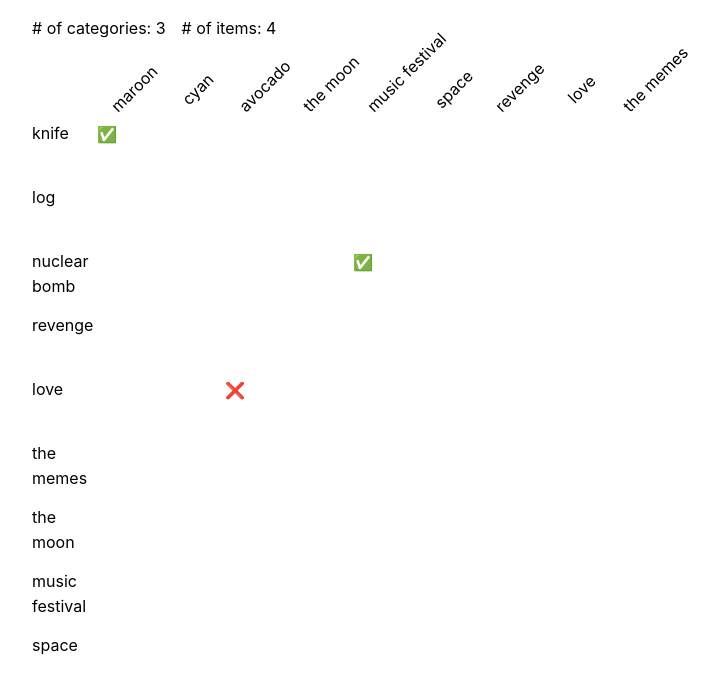
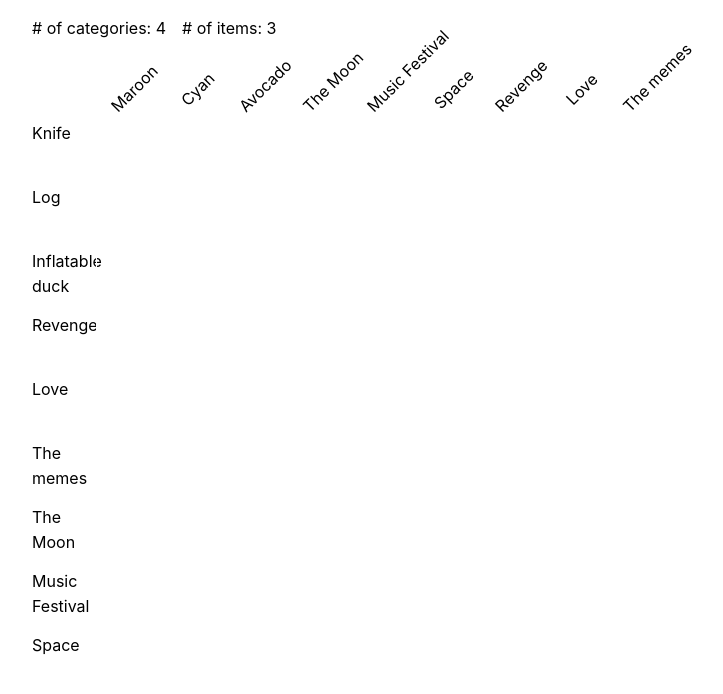
Before and after one commit to Chattox/logikinator-5000, a React (Vite) app: page / in a window 1280 px wide. Shown: the top 694 px of the page, without its empty margins (288-1011 px from the left). Built offline with nearby package versions, Linux system fonts and the light colour scheme.

Commit message:
feat: set default grid values for initial page load

```diff
--- a/src/Puzzle/Puzzle.ts
+++ b/src/Puzzle/Puzzle.ts
@@ -5,10 +5,20 @@ export class Puzzle {
   outerGrid: OuterGridRow[];
 
   constructor() {
-    this.numCategories = 3;
-    this.numItems = 4;
-    this.gameState = { categories: [], links: [] };
+    this.numCategories = 4;
+    this.numItems = 3;
+    this.gameState = {
+      categories: [
+        { name: "Suspects", items: ["Maroon", "Cyan", "Avocado"] },
+        { name: "Murder Weapons", items: ["Knife", "Log", "Inflatable duck"] },
+        { name: "Locations", items: ["The Moon", "Music Festival", "Space"] },
+        { name: "Motives", items: ["Revenge", "Love", "The memes"] },
+      ],
+      links: [],
+    };
     this.outerGrid = [];
+
+    this.createOuterGrid();
   }
 
   /**
--- a/src/components/LogicGrid/LogicGrid.tsx
+++ b/src/components/LogicGrid/LogicGrid.tsx
@@ -5,25 +5,6 @@ import { LogicGridLabel } from "./LogicGridLabel";
 
 export const LogicGrid = (props: { puzzle: Puzzle }) => {
   const puzzle = props.puzzle;
-
-  const testSetup = [
-    { name: "suspects", items: ["maroon", "cyan", "avocado"] },
-    { name: "murder weapons", items: ["knife", "log", "nuclear bomb"] },
-    { name: "locations", items: ["the moon", "music festival", "space"] },
-    { name: "motives", items: ["revenge", "love", "the memes"] },
-  ];
-
-  puzzle.initCategories(testSetup);
-
-  puzzle.updateLink({ item1: "maroon", item2: "knife", link: true });
-  puzzle.updateLink({
-    item1: "music festival",
-    item2: "nuclear bomb",
-    link: true,
-  });
-  puzzle.updateLink({ item1: "avocado", item2: "love", link: false });
-
-  puzzle.createOuterGrid();
 
   const generateGrid = (labels: {
     col: JSX.Element[][];
```
